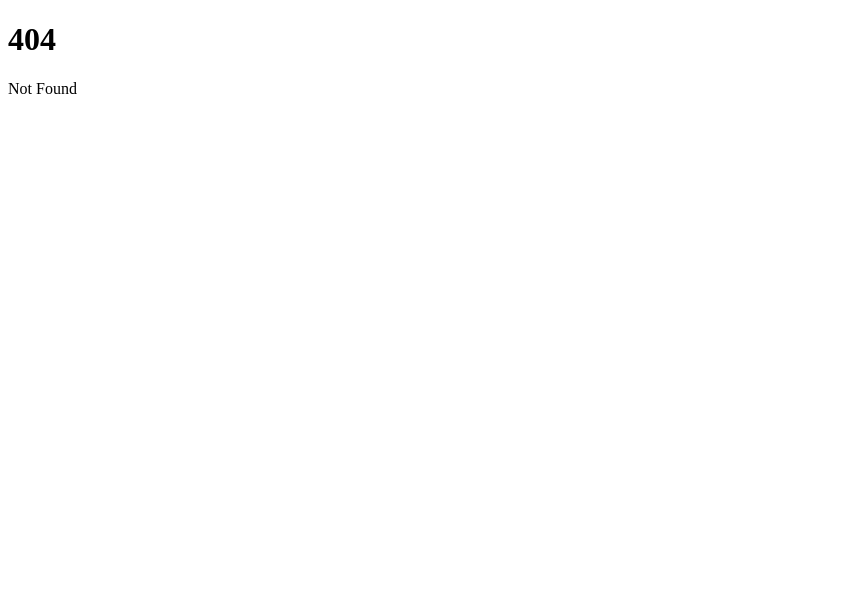
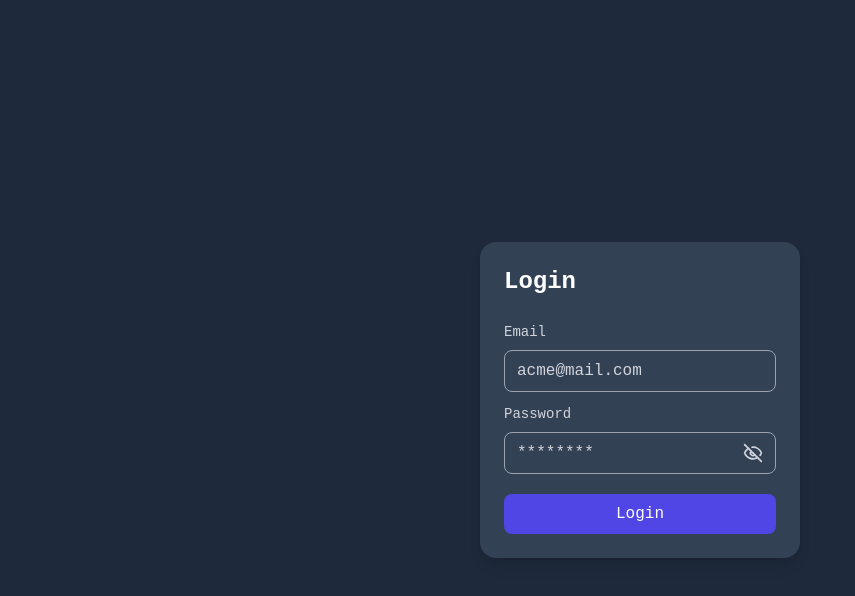
Before and after one commit to onursedef/onursedef.dev, a SvelteKit app: page /login in a window 1280 px wide. Before the commit this address had no page. Shown: the top 596 px of the page, without its empty margins (0-855 px from the left). Built offline with nearby package versions, Linux system fonts and the light colour scheme.

Commit message:
feat(login): add login layout with password visibility toggle

```diff
--- /dev/null
+++ b/src/routes/login/+layout.svelte
@@ -0,0 +1,44 @@
+<script lang="ts">
+	import { Eye, EyeOff } from 'lucide-svelte';
+	import '../../app.css';
+	import { writable } from 'svelte/store';
+
+    let isPasswordVisible = writable(false);
+    const togglePassword = () => {
+        const password = document.getElementById('password') as HTMLInputElement;
+
+        if (password.type === 'password') {
+            password.type = 'text';
+            isPasswordVisible.set(true);
+        } else {
+            password.type = 'password';
+            isPasswordVisible.set(false);
+        }
+    }
+</script>
+
+<main class="flex w-screen h-screen bg-slate-800 text-white justify-center items-center">
+    <div class="flex flex-col w-1/4 h-fit bg-slate-700 p-6 rounded-2xl font-jetbrains shadow-lg">
+        <h2 class="text-2xl font-bold">Login</h2>
+        <div class="flex flex-col gap-3 mt-6">
+            <div class="flex flex-col gap-2">
+                <label for="email" class="text-gray-300 text-sm">Email</label>
+                <input type="email" name="email" id="email" class="bg-transparent border border-gray-400 rounded-lg placeholder:text-gray-300 focus:ring-0" placeholder="acme@mail.com" autocomplete="off">
+            </div>
+            <div class="flex flex-col gap-2">
+                <label for="password" class="text-gray-300 text-sm">Password</label>
+                <div class="group inline-flex border border-gray-400 rounded-lg items-center w-full focus-within:ring-2 ring-indigo-500">
+                    <input type="password" name="password" id="password" class="w-full bg-transparent placeholder:text-gray-300 border-none focus:ring-0" placeholder="********">
+                    <button class="px-3" on:click={togglePassword}>
+                        {#if $isPasswordVisible}
+                            <Eye class="h-5 w-5 text-gray-300" />
+                        {:else}
+                            <EyeOff class="h-5 w-5 text-gray-300" />
+                        {/if}
+                    </button>
+                </div>
+            </div>
+            <button type="submit" class="bg-indigo-600 w-full py-2 rounded-lg mt-2">Login</button>
+        </div>
+    </div>
+</main>
```
Also changed, not shown: src/routes/login/+page.svelte (added).
